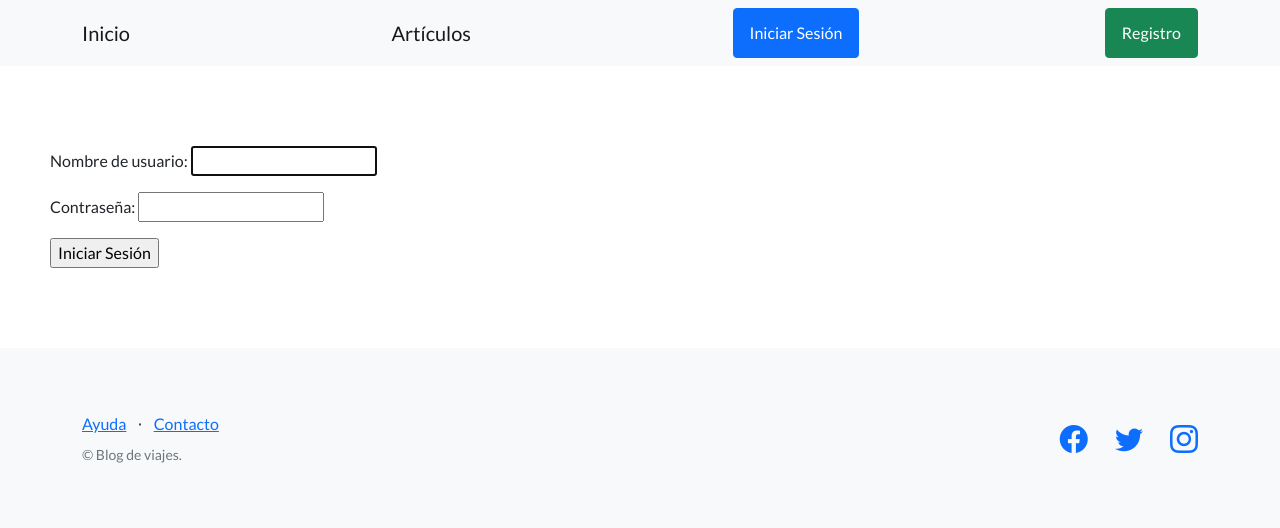
After one commit to gabyver/Proyecto_final_Vergez, a Django app: page /perfiles/login/ in a window 1280 px wide. The commit adds this page. Shown: the top 528 px of the page. Run offline with Django 4.2, Linux system fonts and the light colour scheme; some libraries are stand-ins or nearby versions.

Commit message:
Agregado login, logout y mejoras a la navegación (botones barra superior)

```diff
--- a/blog/templates/blog/base.html
+++ b/blog/templates/blog/base.html
@@ -26,8 +26,12 @@
             <div class="container">
                 <a class="navbar-brand" href= "{% url 'inicio' %}">Inicio</a>
                 <a class="navbar-brand" href= "{% url 'lista_articulos' %}">Artículos</a>
-                <a class="navbar-brand" href="#!">Iniciar Sesión</a>
-                <a class="btn btn-primary" href="#signup">Registro</a>
+                {% if user.is_autenticated %}
+                <a class="btn btn-primary" href= "{% url 'logout' %}">Cierre Sesión</a>
+                {% else %}
+                <a class="btn btn-primary" href="{% url 'login' %}">Iniciar Sesión</a>
+                {% endif %}
+                <a class="btn btn-success" href="{% url 'registro' %}">Registro</a>
             </div>
         </nav>
 
--- a/blog/templates/blog/index.html
+++ b/blog/templates/blog/index.html
@@ -1,5 +1,5 @@
 {% extends "blog/base.html" %}
 
 {% block contenido %}
-<h1> Bienvenidos a mi blog de viajes </h1>
+<h1> Bienvenidos a mi blog de viajes {{user.first_name}} </h1>
 {% endblock contenido %}
--- a/blog_de_viajes/settings.py
+++ b/blog_de_viajes/settings.py
@@ -130,3 +130,5 @@ DEFAULT_AUTO_FIELD = 'django.db.models.BigAutoField'
 
 MEDIA_URL= '/media/'
 MEDIA_ROOT= os.path.join(BASE_DIR, 'media')
+
+LOGIN_URL= 'login'
--- /dev/null
+++ b/perfiles/templates/perfiles/login.html
@@ -0,0 +1,9 @@
+{% extends 'blog/base.html' %}
+
+{% block contenido %}
+    <form method= "post">
+        {% csrf_token %}
+        {{ form.as_p }}
+        <input type= "submit" value= "Iniciar Sesión"/>
+    </form>
+{% endblock contenido %}
--- /dev/null
+++ b/perfiles/templates/perfiles/logout.html
@@ -0,0 +1,5 @@
+{% extends 'blog/base.html' %}
+
+{% block contenido %}
+<h1>Has cerrado sesión</h1>
+{% endblock contenido %}
--- a/perfiles/urls.py
+++ b/perfiles/urls.py
@@ -1,7 +1,9 @@
 from django.contrib import admin
 from django.urls import path
-from perfiles.views import registro
+from perfiles.views import registro, login_view, CustomLogoutView
 
 urlpatterns = [
     path('registro/', registro, name="registro"),
+    path('login/', login_view, name="login"),
+    path('logout/', CustomLogoutView.as_view(), name="logout"),
 ]
--- a/perfiles/views.py
+++ b/perfiles/views.py
@@ -1,6 +1,10 @@
 from django.shortcuts import render, redirect
-from django.urls import reverse
+from django.urls import reverse, reverse_lazy
 from django.http import HttpResponse
+from django.contrib.auth.models import User
+from django.contrib.auth.forms import AuthenticationForm
+from django.contrib.auth.views import LogoutView
+from django.contrib.auth import login, authenticate
 from perfiles.forms import UserRegisterForm
 
 # Create your views here.
@@ -21,3 +25,29 @@ def registro(request):
         template_name='perfiles/registro.html',
         context={'form':formulario}
         )
+
+
+def login_view(request):
+    next_url=request.GET.get('next')
+    if request.method=="POST":
+        formulario=AuthenticationForm(request, data= request.POST)
+        if formulario.is_valid():
+            data=formulario.cleaned_data
+            usuario= data.get('username')
+            password=data.get('password')
+            user=authenticate(username=usuario, password=password)
+            if user:
+                login(request=request, user=user)
+            return redirect(reverse('inicio'))
+    else:
+        formulario=AuthenticationForm()
+    return render(
+        request=request,
+        template_name='perfiles/login.html',
+        context={'form':formulario},
+    )
+
+
+class CustomLogoutView(LogoutView):
+    template_name= 'perfiles/logout.html'
+    next_page=reverse_lazy('inicio')
```
Also changed, not shown: db.sqlite3.
